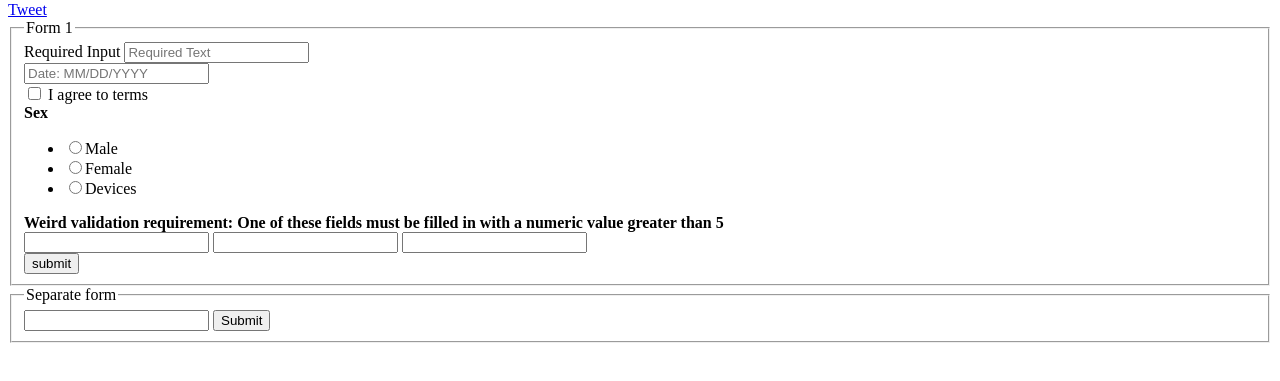
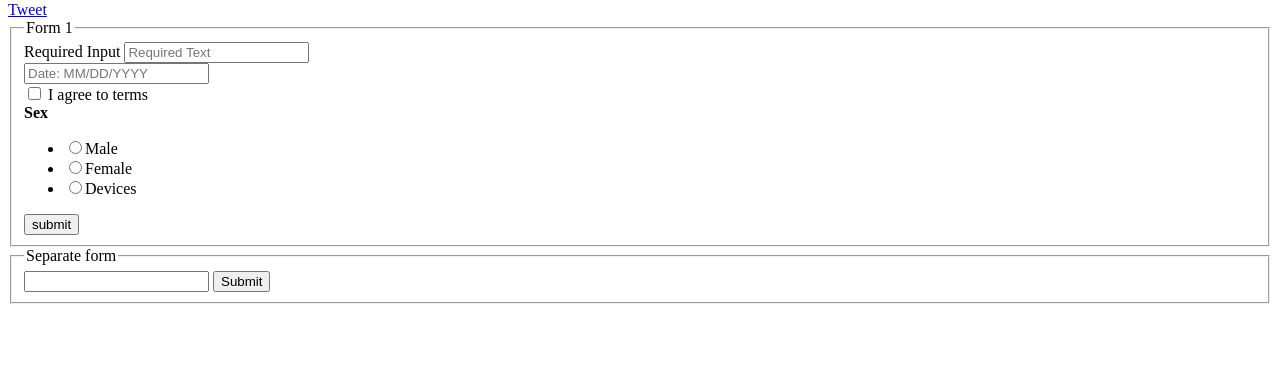
Before and after one commit to jethrolarson/sass-tutorial, a plain HTML site: page index.html in a window 1280 px wide. Shown: the part 79-460 px from the top of the page. Drawn offline with Linux system fonts and the light colour scheme.

Commit message:
Update index.html

```diff
--- a/index.html
+++ b/index.html
@@ -35,10 +35,6 @@
 						<li><input type="radio" name="rg" id="radioc"><label for="radioc">Devices</label></li>
 					</ul>
 				</div>
-				<div class="field" id="ridiculous">
-					<strong>Weird validation requirement: One of these fields must be filled in with a numeric value greater than 5</strong>
-					<div><input type="text"/> <input type="text"/> <input type="text"/></div>
-				</div>
 				<button type="submit">submit</button>
 			</fieldset>
 		</form>
```
